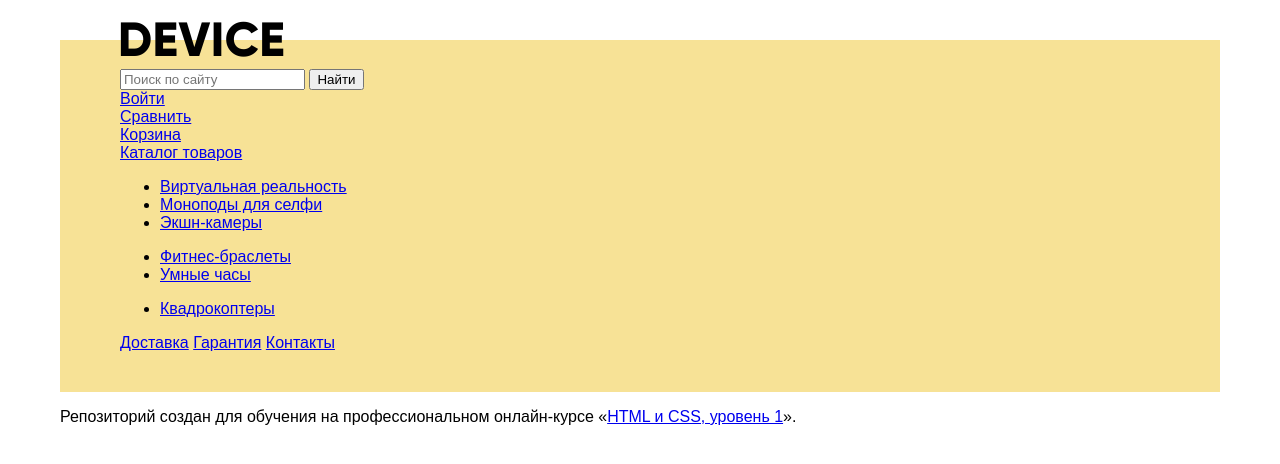
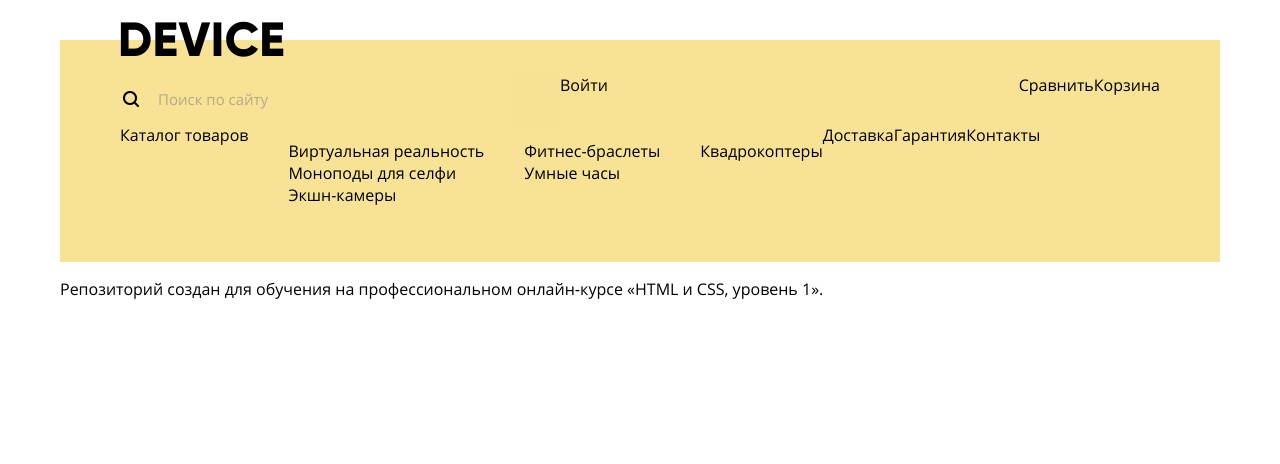
Before and after one commit to pelesesenko/887489-device, a plain HTML site: page index.html in a window 1280 px wide. Drawn offline with Linux system fonts and the light colour scheme; files whose address does not match are found by name.

Commit message:
Стили для формыпоиска в шапке

```diff
--- a/css/style.css
+++ b/css/style.css
@@ -1,44 +1,187 @@
     @font-face {
-     font-family: 'Gilroy ExtraBold';
+        font-family: 'Gilroy';
         src: local('Gilroy ExtraBold'), local('Gilroy ExtraBold'), url('fonts/gilroyextrabold.woff') format('woff'), url('fonts/gilroyextrabold.woff2') format('woff2');
         font-weight: bold;
+    }
+
+    @font-face {
+        font-family: 'Gilroy';
+        src: local('Gilroy Light'), local('Gilroy Light'), url('fonts/gilroylight.woff') format('woff'), url('fonts/gilroylight.woff2') format('woff2');
+        font-weight: lighter;
+    }
+
+    @font-face {
+        font-family: 'Open Sans';
+        src: local('Open Sans'), local('Open Sans Regular'), url('fonts/opensans.woff') format('woff'), url('fonts/opensans.woff2') format('woff2');
+        font-weight: normal;
+    }
+
+    @font-face {
+        font-family: 'Open Sans';
+        src: local('Open Sans'), local('Open Sans Light'), url('fonts/opensanslight.woff') format('woff'), url('fonts/opensanslight.woff2') format('woff2');
+        font-weight: lighter;
     }
 
     body {
         min-width: 1200px;
         margin: 0;
         padding: 0;
-     font-family: "Arial", sans-serif;
+        font-family: "Open Sans", "Arial", sans-serif;
         background-color: white;
+    }
+
+    li {
+        list-style: none;
+    }
+
+    a {
+        text-decoration: none;
+        color: #000000;
     }
 
     .container {
         width: 1200px;
         margin: 0 auto;
         padding: 0 20px;
-     /* background-color: red; */
         box-sizing: border-box;
     }
 
     header {
-     padding: 0px 60px 40px 60px;
-     background-image: linear-gradient(white 30px, #f7e296 30px);
+        padding: 10px 60px 40px 60px;
+        background-image: linear-gradient(white 40px, #f7e296 40px);
     }
 
     .logo-wrapper {
-     margin-top: 10px;
-     padding: 0px;
+        margin-bottom: 5px;
     }
 
     .logo {
-     margin: 0px;
         text-transform: uppercase;
-     font-family: "Gilroy ExtraBold", serif;
+        font-family: "Gilroy", serif;
         font-size: 48px;
-     text-decoration: none;
-     color: black;
+        font-weight: bold;
         letter-spacing: 0.5px;
         position: relative;
         left: -2px;
-     font-weight: bold;
     }
+    /* ::-webkit-input-placeholder {
+        color: rgba(0, 0, 0, 0.5);
+    } */
+
+    .search {
+        margin: 0px;
+        padding: 0px;
+        height: 50px;
+        display: flex;
+        position: relative;
+        background-color: #f7e296;
+    }
+
+    #search,
+    .btn-search {
+        margin: 0px;
+        box-sizing: border-box;
+        height: 50px;
+        outline: none;
+        border: none;
+        box-shadow: none;
+        font-family: "Open Sans", sans-serif;
+        font-weight: lighter;
+        font-size: 15px;
+        padding: 10px;
+    }
+
+    #search {
+        padding-left: 38px;
+        width: 440px;
+        opacity: 0.5;
+        background-color: #f7e296;
+    }
+
+    .btn-search {
+        position: absolute;
+        right: 0;
+        width: 85px;
+        color: transparent;
+        background-color: transparent;
+        cursor: pointer;
+    }
+
+    .cover {
+        position: absolute;
+        right: 0;
+        width: 85px;
+        height: 50px;
+    }
+
+    #search:hover {
+        opacity: 0.8;
+        background-color: #f7e296;
+    }
+
+    #search:focus {
+        opacity: 1;
+    }
+
+    #search:focus~.btn-search {
+        color: #000000;
+        background-color: #f7e296;
+        border: 2px solid #000000;
+        z-index: 2;
+    }
+
+    #search:focus~.btn-search:hover {
+        color: #ffffff;
+        background-color: #000000;
+    }
+
+    #search~.btn-search:active {
+        color: rgba(255, 255, 255, 0.3);
+        background-color: #000000;
+    }
+
+    .cover::after {
+        content: "";
+        position: absolute;
+        width: 355px;
+        height: 2px;
+        background-color: ##f7e296;
+        bottom: 0px;
+        left: -355px;
+    }
+
+    #search:focus~.cover::after,
+    .btn-search:active~.cover::after {
+        background-color: #000000;
+    }
+
+    .search::before {
+        content: "";
+        position: absolute;
+        top: 17px;
+        left: 3px;
+        width: 16px;
+        height: 16px;
+        background-image: url("../img/search.png");
+        background-repeat: no-repeat;
+        z-index: 2;
+    }
+
+    .search,
+    .user {
+        float: left;
+    }
+
+    .compare,
+    .cart {
+        float: right;
+    }
+
+    .header-bottom {
+        clear: both;
+        display: flex;
+    }
+
+    .header-catalog-menu {
+        display: flex;
+    }
--- a/index.html
+++ b/index.html
@@ -11,24 +11,23 @@
     <div class="container">
         <header>
             <div class="logo-wrapper">
-                <a class="logo" href="#">Device</a>
+                <a class="logo">Device</a>
             </div>
-            <div class="search">
-                <form action="#" method="get">
-                    <label for="search">
+            <div class="header-top">
+                <form class="search" action="#" method="get">
                     <input type="text" name="search" id="search" placeholder="Поиск по сайту">
-                    </label>
-                    <input type="submit" value="Найти">
+                    <button class="btn-search" type="submit">Найти</button>
+                    <div class="cover"></div>
                 </form>
+                <div class="user">
+                    <a href="#">Войти</a>
                 </div>
-            <div class="login">
-                <a href="#">Войти</a>
+                <div class="cart">
+                    <a href="#">Корзина</a>
                 </div>
                 <div class="compare">
                     <a href="#">Сравнить</a>
                 </div>
-            <div class="order">
-                <a href="#">Корзина</a>
             </div>
             <div class="header-bottom">
                 <a href="#">Каталог товаров </a>
@@ -58,6 +57,7 @@
 
 
         <p>Репозиторий создан для обучения на профессиональном онлайн‑курсе «<a href="https://htmlacademy.ru/intensive/htmlcss">HTML и CSS, уровень 1</a>».</p>
+        <div class="tmp"></div>
     </div>
 </body>
 
```
Also changed, not shown: img/search.png (added). Lines whose indentation alone changed are shown as unchanged.
